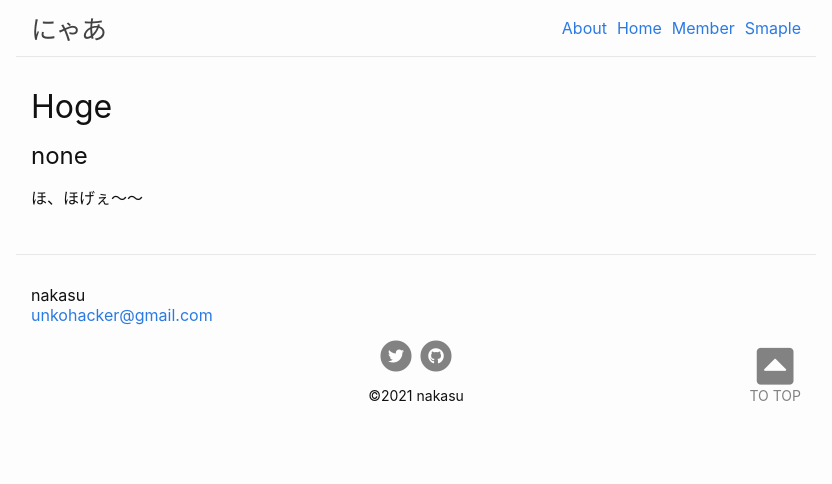
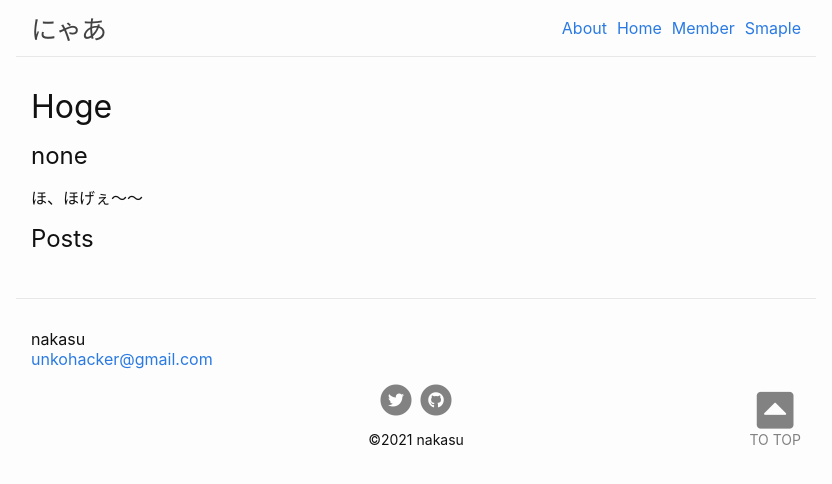
Before and after one commit to znuko/jekyll-template, a Jekyll site: the page built from _members/hoge.md, in a window 1280 px wide. Shown: the top 484 px of the page, without its empty margins (224-1056 px from the left). Built offline with Jekyll 4.4.1, drawn with Linux system fonts in a browser that asks for light colours; nearby versions of some CDN libraries.

Commit message:
add author's posts

```diff
--- a/_layouts/member.html
+++ b/_layouts/member.html
@@ -8,3 +8,11 @@ layout: default
 </header>
 
 {{ content }}
+
+<h2>Posts</h2>
+<ul>
+  {% assign filtered_posts = site.posts | where: 'author', page.short_name %}
+  {% for post in filtered_posts %}
+    <li><a href="{{ post.url }}">{{ post.title }}</a></li>
+  {% endfor %}
+</ul>
```
Also changed, not shown: _posts/2021-10-16-test.md (added, +7 -0 lines).
